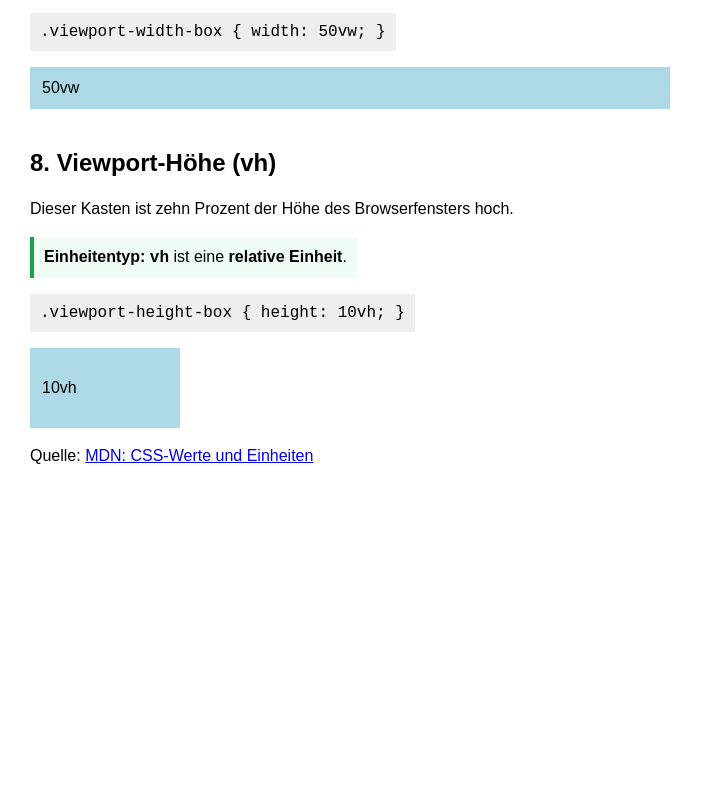
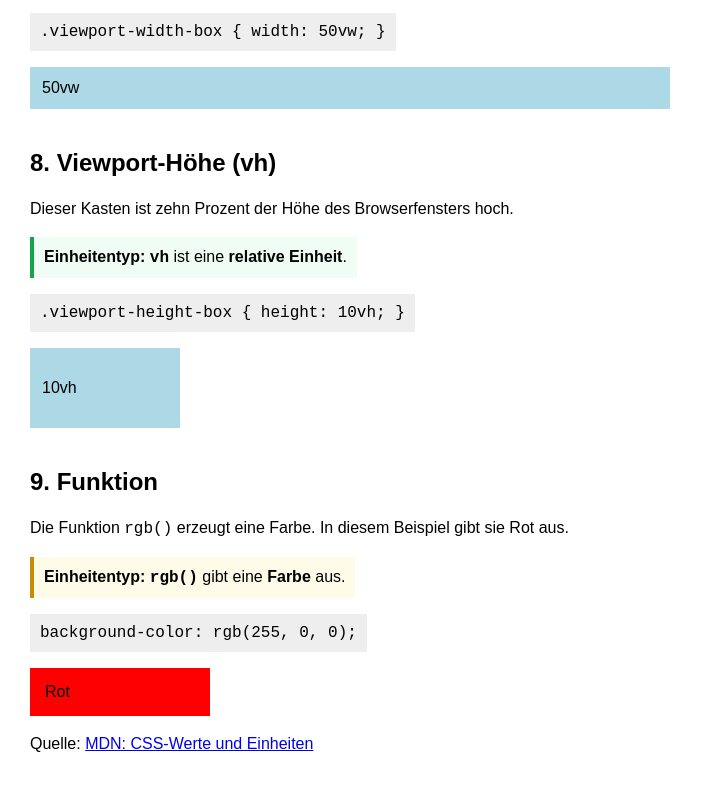
Before and after one commit to MimoAlexer/Website-Presentation, a plain HTML site: page index.html in a window 1280 px wide. Shown: the part 2115-2901 px from the top of the page, without its empty margins (0-703 px from the left). Before the commit the page ends 2613 px from the top, so only its background shows below. Drawn offline with Linux system fonts and the light colour scheme.

Commit message:
Add RGB function example

```diff
--- a/index.html
+++ b/index.html
@@ -66,6 +66,12 @@
   <pre>.viewport-height-box { height: 10vh; }</pre>
   <div class="viewport-height-box">10vh</div>
 
+  <h2>9. Funktion</h2>
+  <p>Die Funktion <code>rgb()</code> erzeugt eine Farbe. In diesem Beispiel gibt sie Rot aus.</p>
+  <p class="unit-type function"><strong>Einheitentyp:</strong> <code>rgb()</code> gibt eine <strong>Farbe</strong> aus.</p>
+  <pre>background-color: rgb(255, 0, 0);</pre>
+  <div class="function-example">Rot</div>
+
   <p>Quelle: <a href="https://developer.mozilla.org/en-US/docs/Web/CSS/Guides/Values_and_units">MDN: CSS-Werte und Einheiten</a></p>
   <script src="app.js"></script>
 </body>
--- a/style.css
+++ b/style.css
@@ -6,6 +6,7 @@ pre { background: #eee; padding: 10px; width: fit-content; max-width: 100%; over
 .unit-type { margin: 8px 0 12px; padding: 8px 10px; width: fit-content; max-width: 100%; }
 .unit-type.absolute { border-left: 4px solid #dc2626; background: #fef2f2; }
 .unit-type.relative { border-left: 4px solid #16a34a; background: #f0fdf4; }
+.unit-type.function { border-left: 4px solid #ca8a04; background: #fefce8; }
 .unit-type code { font-weight: bold; }
 input { vertical-align: middle; }
 .px-box, .cm-box, .mm-box, .viewport-width-box, .viewport-height-box, .percent-box {
@@ -24,3 +25,4 @@ input { vertical-align: middle; }
 .rem { font-size: 2rem; margin: 10px 0; }
 .viewport-width-box { width: 50vw; max-width: 100%; }
 .viewport-height-box { display: flex; width: 150px; height: 10vh; min-height: 45px; align-items: center; }
+.function-example { width: 150px; padding: 15px; background-color: rgb(255, 0, 0); }
```
